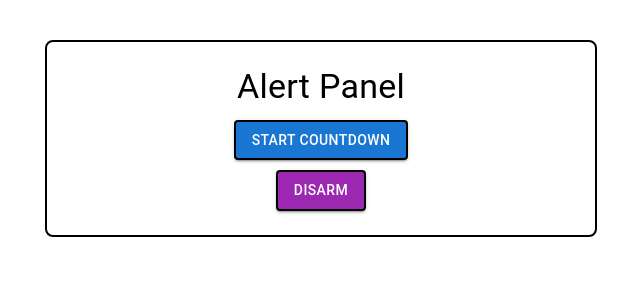
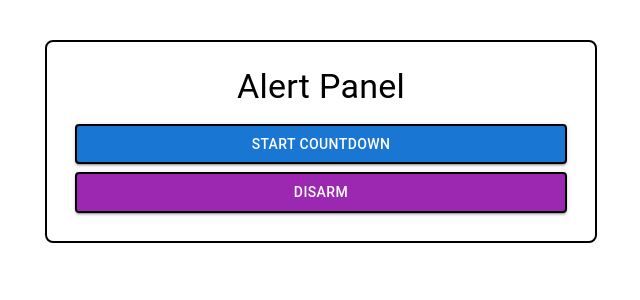
Before and after one commit to rndmzd/remote-alerts, a React app in the folder packages/client/: page / in a window 1280 px wide. Both pictures are taken after a click on the button "ARM". Shown: the top 300 px of the page, without its empty margins (319-959 px from the left). Built offline with nearby package versions, Linux system fonts and the light colour scheme; no server answers.

Commit message:
Place buttons in grid and make full width.

```diff
--- a/packages/client/src/App.tsx
+++ b/packages/client/src/App.tsx
@@ -1,5 +1,5 @@
 import React, { useState } from 'react';
-import { Container, Typography, Button, Box } from '@mui/material';
+import { Container, Typography, Button, Box, Grid } from '@mui/material';
 import Countdown from './Countdown';
 import { io, Socket } from 'socket.io-client';
 
@@ -38,17 +38,25 @@ const App: React.FC = () => {
         {isConnected ? (
           <>
             <Countdown socket={socket} />
+            <Grid container spacing={1} justifyContent="center">
+              <Grid item xs={12} sx={{ m: 0.5 }}>
                 <Button
+                  fullWidth
                   variant="contained"
                   color="secondary"
                   onClick={handleDisconnect}
-              sx={{ marginTop: '10px', border: '2px solid black' }}
+                  sx={{ border: '2px solid black' }}
                 >
                   Disarm
                 </Button>
+              </Grid>
+            </Grid>
           </>
         ) : (
+          <Grid container spacing={1} justifyContent="center">
+            <Grid item xs={12} sx={{ m: 0.5 }}>
               <Button
+                fullWidth
                 variant="contained"
                 color="primary"
                 onClick={handleConnect}
@@ -56,6 +64,8 @@ const App: React.FC = () => {
               >
                 Arm
               </Button>
+            </Grid>
+          </Grid>
         )}
       </Box>
     </Container>
--- a/packages/client/src/Countdown.tsx
+++ b/packages/client/src/Countdown.tsx
@@ -1,5 +1,5 @@
 import React, { useEffect, useState } from 'react';
-import { Button, Typography, Box } from '@mui/material';
+import { Button, Typography, Box, Grid } from '@mui/material';
 import { Socket } from 'socket.io-client';
 
 interface CountdownProps {
@@ -52,7 +52,10 @@ const Countdown: React.FC<CountdownProps> = ({ socket }) => {
           <Typography variant="h5" gutterBottom>
             Time Remaining: {timeRemaining} seconds
           </Typography>
+          <Grid container spacing={1} justifyContent="center">
+            <Grid item xs={12} sx={{ m: 0.5 }}>
               <Button
+                fullWidth
                 variant="contained"
                 color="secondary"
                 onClick={stopCountdown}
@@ -60,9 +63,14 @@ const Countdown: React.FC<CountdownProps> = ({ socket }) => {
               >
                 Stop Countdown
               </Button>
+            </Grid>
+          </Grid>
         </>
       ) : (
+        <Grid container spacing={1} justifyContent="center">
+          <Grid item xs={12} sx={{ m: 0.5 }}>
             <Button
+              fullWidth
               variant="contained"
               color="primary"
               onClick={startCountdown}
@@ -70,6 +78,8 @@ const Countdown: React.FC<CountdownProps> = ({ socket }) => {
             >
               Start Countdown
             </Button>
+          </Grid>
+        </Grid>
       )}
     </Box>
   );
```
Lines whose indentation alone changed are shown as unchanged.
